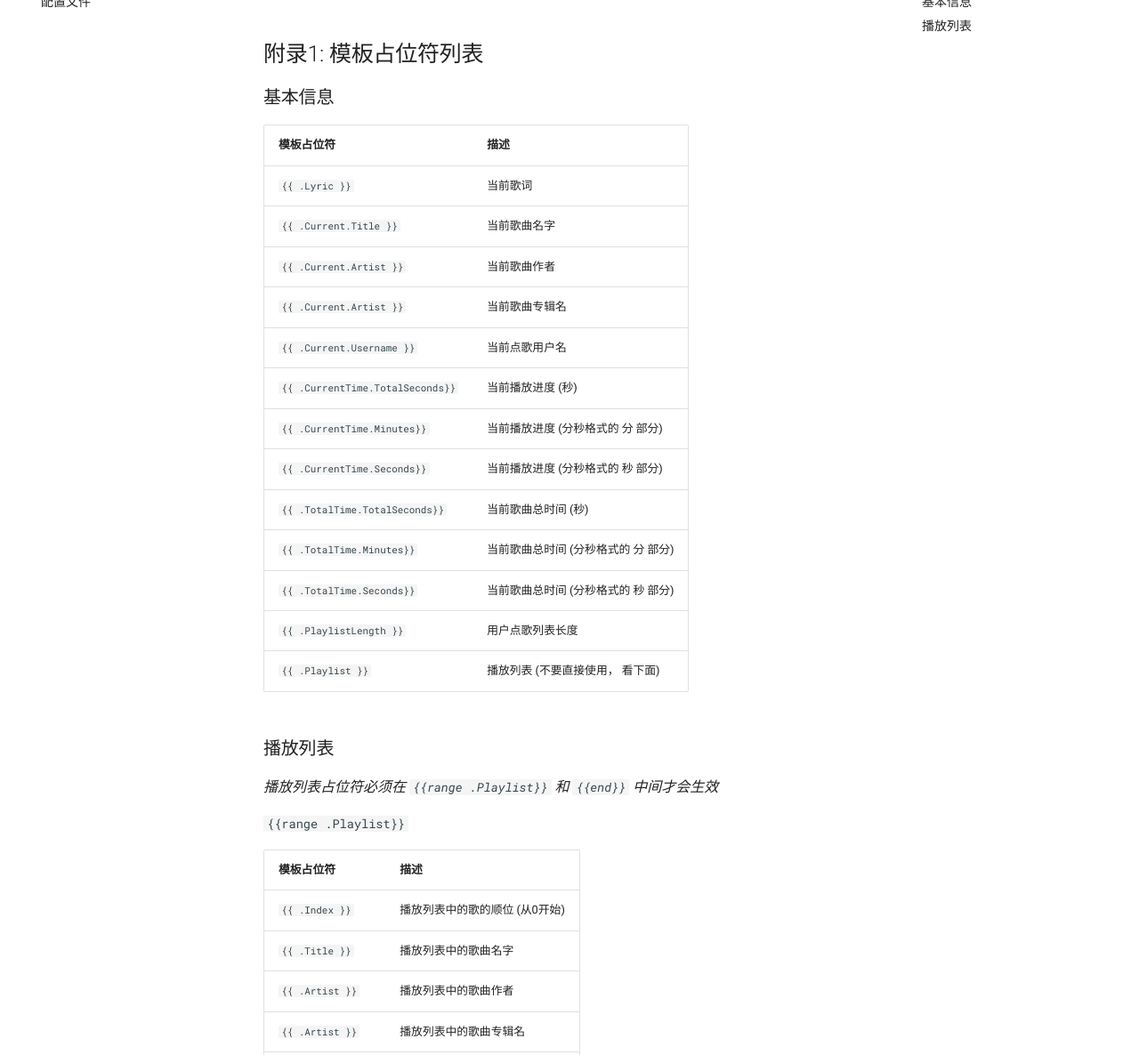
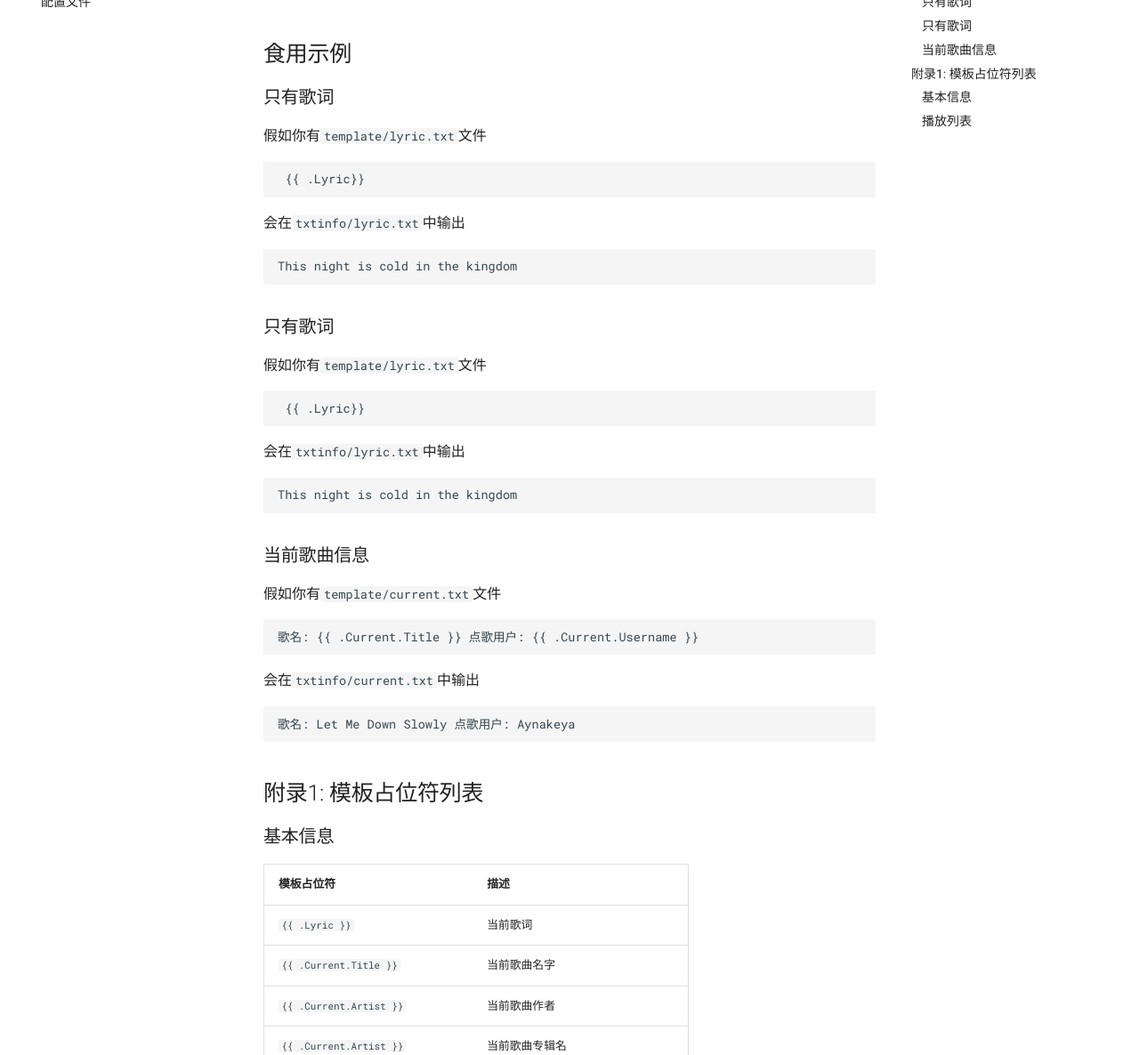
Before and after one commit to AynaLivePlayer/wiki, an MkDocs documentation site: the page built from docs/tutorial/textinfo.md, in a window 1280 px wide and 1400 px high, scrolled down 958 px, cut to the strip 214-1400 px from the top of the window. Shown: the whole strip at 89% size. Built offline with MkDocs 1.6.1 and Material for MkDocs 9.7.7, drawn with Linux system fonts in a browser that asks for light colours; comment, search, counter and statistics services are not loaded.

Commit message:
update tutorial

````diff
--- a/docs/tutorial/textinfo.md
+++ b/docs/tutorial/textinfo.md
@@ -17,6 +17,48 @@
 TBD
 
 <iframe src="//player.bilibili.com/player.html?isOutside=true&aid=1103725583&bvid=BV1Zw4m1y7xQ&cid=1626292156&p=2" scrolling="no" border="0" frameborder="no" framespacing="0" allowfullscreen="true" width="720px" height="480"></iframe>
+
+## 食用示例
+
+### 只有歌词
+
+假如你有`template/lyric.txt`文件
+```text
+ {{ .Lyric}}
+```
+
+会在`txtinfo/lyric.txt`中输出
+
+```text
+This night is cold in the kingdom
+```
+
+### 只有歌词
+
+假如你有`template/lyric.txt`文件
+```text
+ {{ .Lyric}}
+```
+
+会在`txtinfo/lyric.txt`中输出
+
+```text
+This night is cold in the kingdom
+```
+
+### 当前歌曲信息
+
+假如你有`template/current.txt`文件
+```text
+歌名: {{ .Current.Title }} 点歌用户: {{ .Current.Username }}
+```
+
+会在`txtinfo/current.txt`中输出
+
+```text
+歌名: Let Me Down Slowly 点歌用户: Aynakeya
+```
+
 
 ## 附录1: 模板占位符列表
 
````
Also changed, not shown: docs/faq/question.md (+4 -0 lines).
